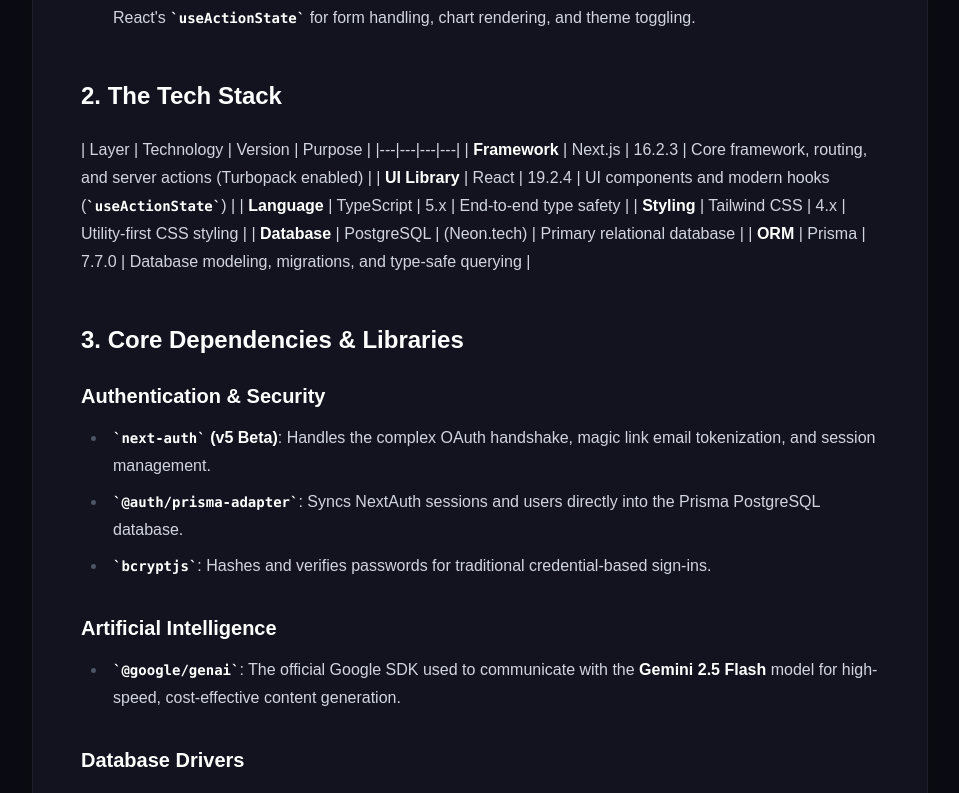
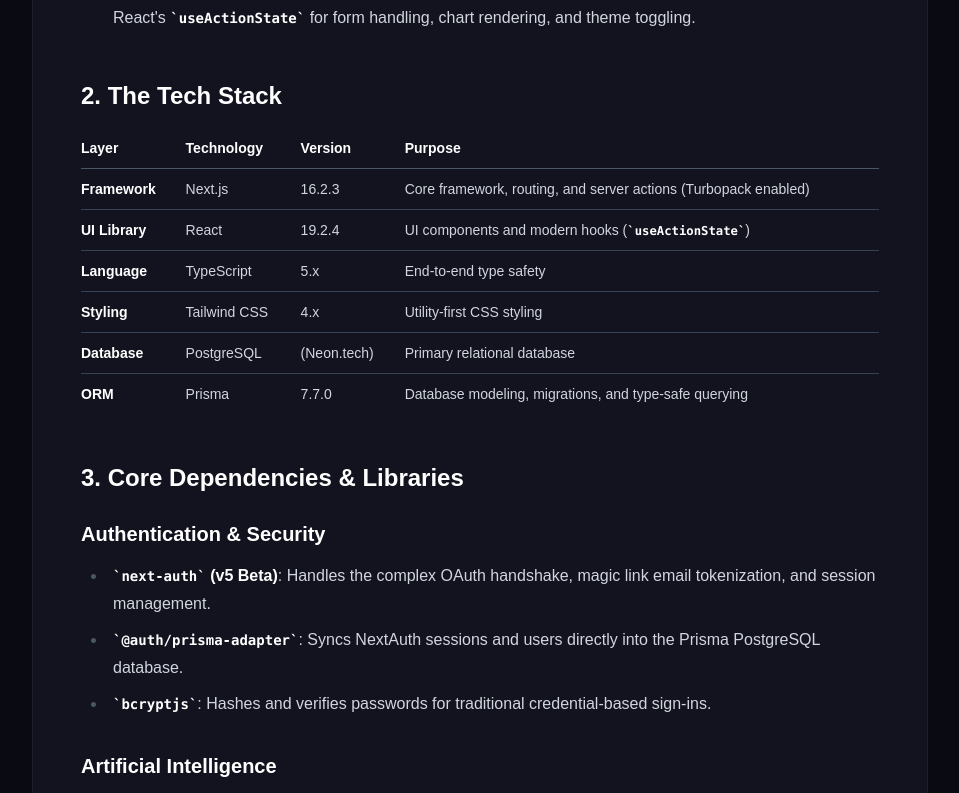
Before and after one commit to shivam-giri/saas-next-dashboard, a Next.js app: page /documentation in a window 1280 px wide. Shown: the part 5061-5854 px from the top of the page, without its empty margins (160-1119 px from the left). Built offline with nearby package versions, Linux system fonts and the light colour scheme.

Commit message:
feat: add remark-gfm for tables and dynamic mermaid rendering for documentation

```diff
--- a/package.json
+++ b/package.json
@@ -20,6 +20,7 @@
     "bcryptjs": "^3.0.3",
     "date-fns": "^4.2.1",
     "lucide-react": "^1.8.0",
+    "mermaid": "^11.15.0",
     "next": "16.2.3",
     "next-auth": "^5.0.0-beta.30",
     "next-themes": "^0.4.6",
@@ -29,6 +30,7 @@
     "react-dom": "19.2.4",
     "react-markdown": "^10.1.0",
     "recharts": "^3.8.1",
+    "remark-gfm": "^4.0.1",
     "stripe": "^22.0.1"
   },
   "devDependencies": {
--- a/src/app/documentation/page.tsx
+++ b/src/app/documentation/page.tsx
@@ -3,6 +3,9 @@
 import ReactMarkdown from "react-markdown";
 import Link from "next/link";
 import { ArrowLeft } from "lucide-react";
+
+import remarkGfm from "remark-gfm";
+import { Mermaid } from "@/components/mermaid";
 
 export default function DocumentationPage() {
   const docsDir = path.join(process.cwd(), "src", "docs");
@@ -50,7 +53,24 @@
                 <span className="text-sm font-bold tracking-wider text-[#A78BFA] uppercase">Document {index + 1}</span>
                 <span className="text-xs text-slate-500 font-mono bg-white/5 px-3 py-1.5 rounded-md border border-white/5">{doc.filename}</span>
               </div>
-              <ReactMarkdown>{doc.content}</ReactMarkdown>
+              <ReactMarkdown
+                remarkPlugins={[remarkGfm]}
+                components={{
+                  code({ node, inline, className, children, ...props }: any) {
+                    const match = /language-(\w+)/.exec(className || "");
+                    if (!inline && match && match[1] === "mermaid") {
+                      return <Mermaid chart={String(children).replace(/\n$/, "")} />;
+                    }
+                    return (
+                      <code className={className} {...props}>
+                        {children}
+                      </code>
+                    );
+                  }
+                }}
+              >
+                {doc.content}
+              </ReactMarkdown>
             </div>
           ) : null
         ))}
--- /dev/null
+++ b/src/components/mermaid.tsx
@@ -0,0 +1,34 @@
+"use client";
+
+import React, { useEffect, useState } from "react";
+import mermaid from "mermaid";
+
+mermaid.initialize({
+  startOnLoad: false,
+  theme: "dark",
+  securityLevel: "loose",
+  fontFamily: "inherit",
+});
+
+export function Mermaid({ chart }: { chart: string }) {
+  const [svg, setSvg] = useState<string>("");
+
+  useEffect(() => {
+    mermaid.render(`mermaid-${Math.random().toString(36).substring(7)}`, chart)
+      .then(({ svg }) => {
+        setSvg(svg);
+      })
+      .catch((e) => console.error(e));
+  }, [chart]);
+
+  return svg ? (
+    <div
+      className="flex justify-center my-8 p-6 bg-[#0B0B13] rounded-xl border border-white/5 shadow-inner overflow-x-auto"
+      dangerouslySetInnerHTML={{ __html: svg }}
+    />
+  ) : (
+    <div className="flex justify-center my-8 p-6 bg-[#0B0B13] rounded-xl border border-white/5 text-slate-500 animate-pulse">
+      Rendering diagram...
+    </div>
+  );
+}
```
Also changed, not shown: 1 other file (tests, documents, lock files or other folders).
